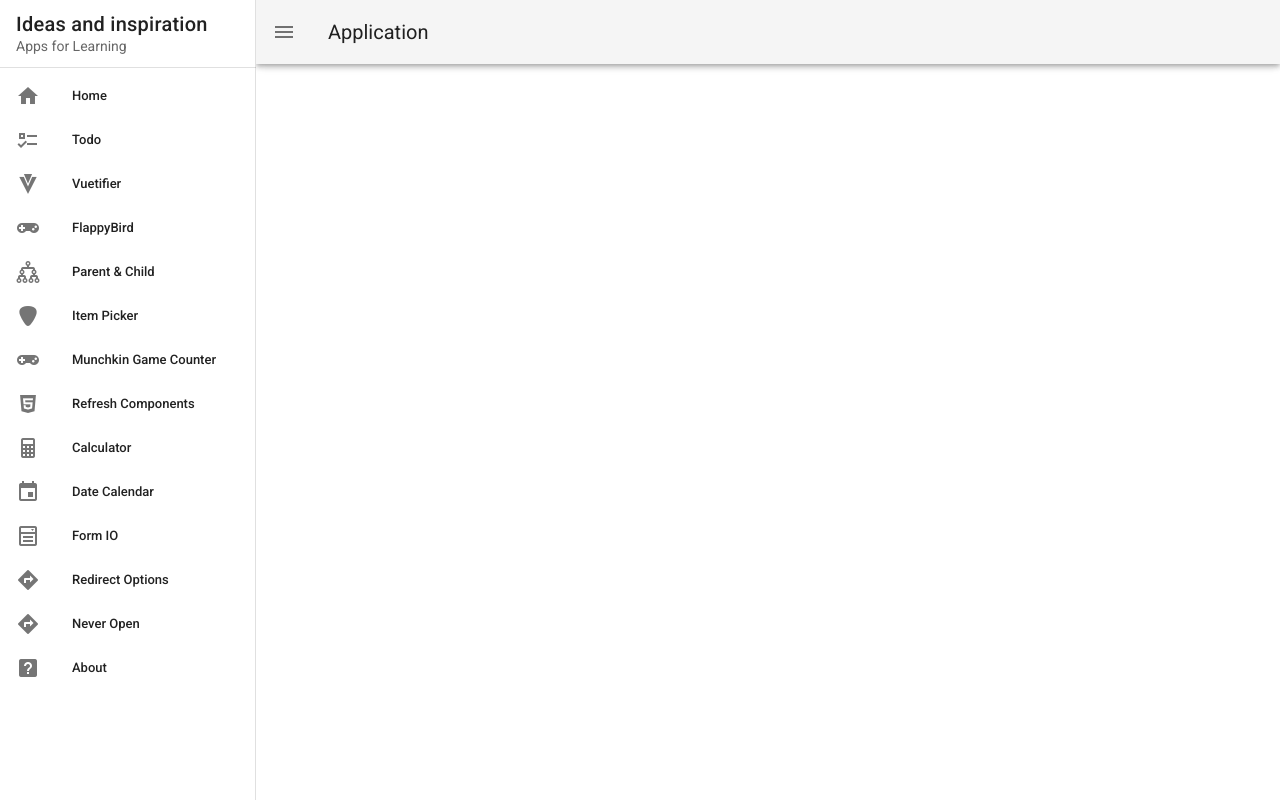
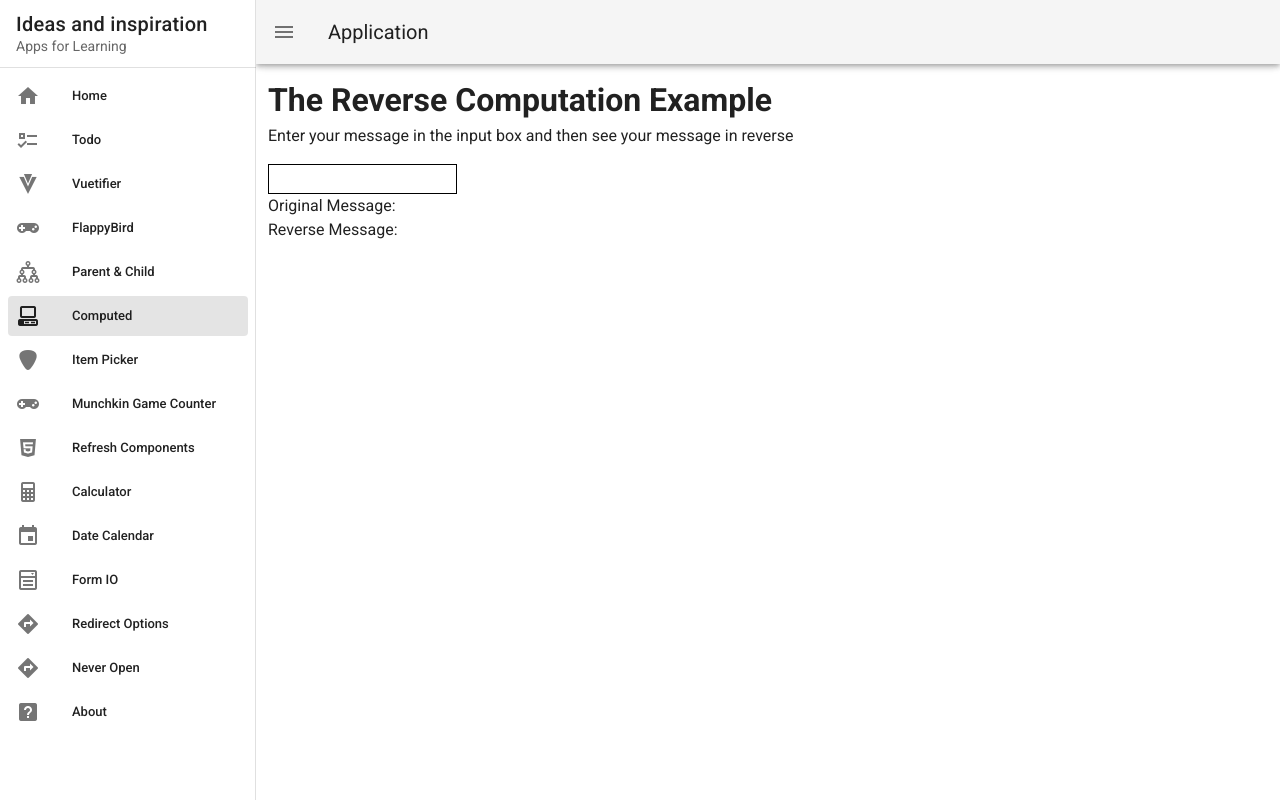
Before and after one commit to temaari/multipurpose-app, a Vue app: page /Computed in a window 1280 px wide. Built offline with nearby package versions, Linux system fonts and the light colour scheme.

Commit message:
adding on to parent and adding computed

```diff
--- a/src/App.vue
+++ b/src/App.vue
@@ -60,6 +60,7 @@
 					{ title: 'Vuetifier', icon: 'mdi-vuetify', to: '/Vuetifier' },
 					{ title: 'FlappyBird', icon: 'mdi-controller-classic', to: '/FlappyBird' },
 					{ title: 'Parent & Child', icon: 'mdi-family-tree', to: '/parent' },
+					{ title: 'Computed', icon: 'mdi-desktop-classic', to: '/Computed' },
 					{ title: 'Item Picker', icon: 'mdi-guitar-pick', to: '/itempicker' },
 					{ title: 'Munchkin Game Counter', icon: 'mdi-controller-classic', to: '/munchkin' },
 					{ title: 'Refresh Components', icon: 'mdi-language-html5', to: '/refreshcomponents' },
--- a/src/Components/Parent/MultipleInput.vue
+++ b/src/Components/Parent/MultipleInput.vue
@@ -19,22 +19,35 @@
 			v-model="name"
 			v-on:input="updateValue({name: 'last', value: name, object:'myObject'})"
 		/>
+		<br><br>
+		<child-input v-model="child" />
+		{{child}}
 	</div>
 </template>
 
 <script>
+	import ChildInput from "./ChildInput";
 	export default {
 		data() {
 			return {
+				child: '',
 				input: '',
 				name: '',
 				val: '',
+			}
+		},
+		watch: {
+			child: function(x) {
+				this.updateValue({name: 'inputValue', value: x})
 			}
 		},
 		methods: {
 			updateValue: function (value) {
 				this.$emit('input', value);
 			}
+		},
+		components: {
+			ChildInput: ChildInput,
 		}
 	}
 </script>
--- a/src/router/index.js
+++ b/src/router/index.js
@@ -29,6 +29,11 @@ const routes = [
 		path: '/Parent',
 		name: 'Parent',
 		component: () => import('../views/Parent.vue')
+	},
+	{
+		path: '/Computed',
+		name: 'Computed',
+		component: () => import('../views/Computed.vue')
 	},
 	{
 		path: '/ItemPicker',
--- /dev/null
+++ b/src/views/Computed.vue
@@ -0,0 +1,31 @@
+<template>
+	<div class="pa-3" >
+		<h1>The Reverse Computation Example</h1>
+		<p>Enter your message in the input box and then see your message in reverse</p>
+		<input type="text" v-model="message" /><br>
+		<div>Original Message: {{ message }}</div>
+		<div>Reverse Message: {{ reverseMessage }}</div>
+	</div>
+</template>
+
+<script>
+	export default {
+		data() {
+			return {
+				message: ''
+			}
+		},
+		computed: {
+			reverseMessage() {
+				return this.message.split('').reverse().join('')
+			}
+		},
+	}
+</script>
+
+<style scoped>
+	input {
+		border: 1px solid black;
+		padding: 2px;
+	}
+</style>
```
